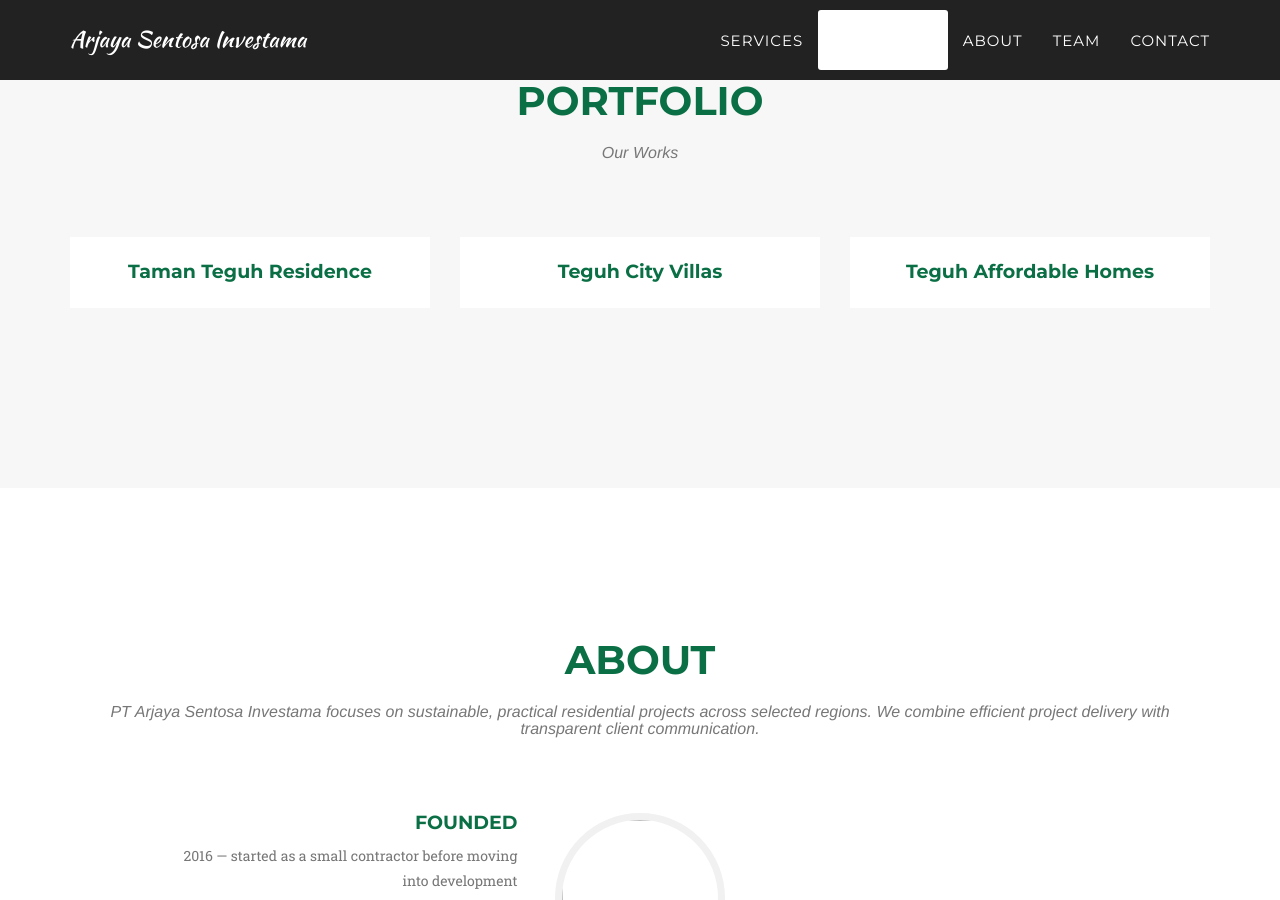
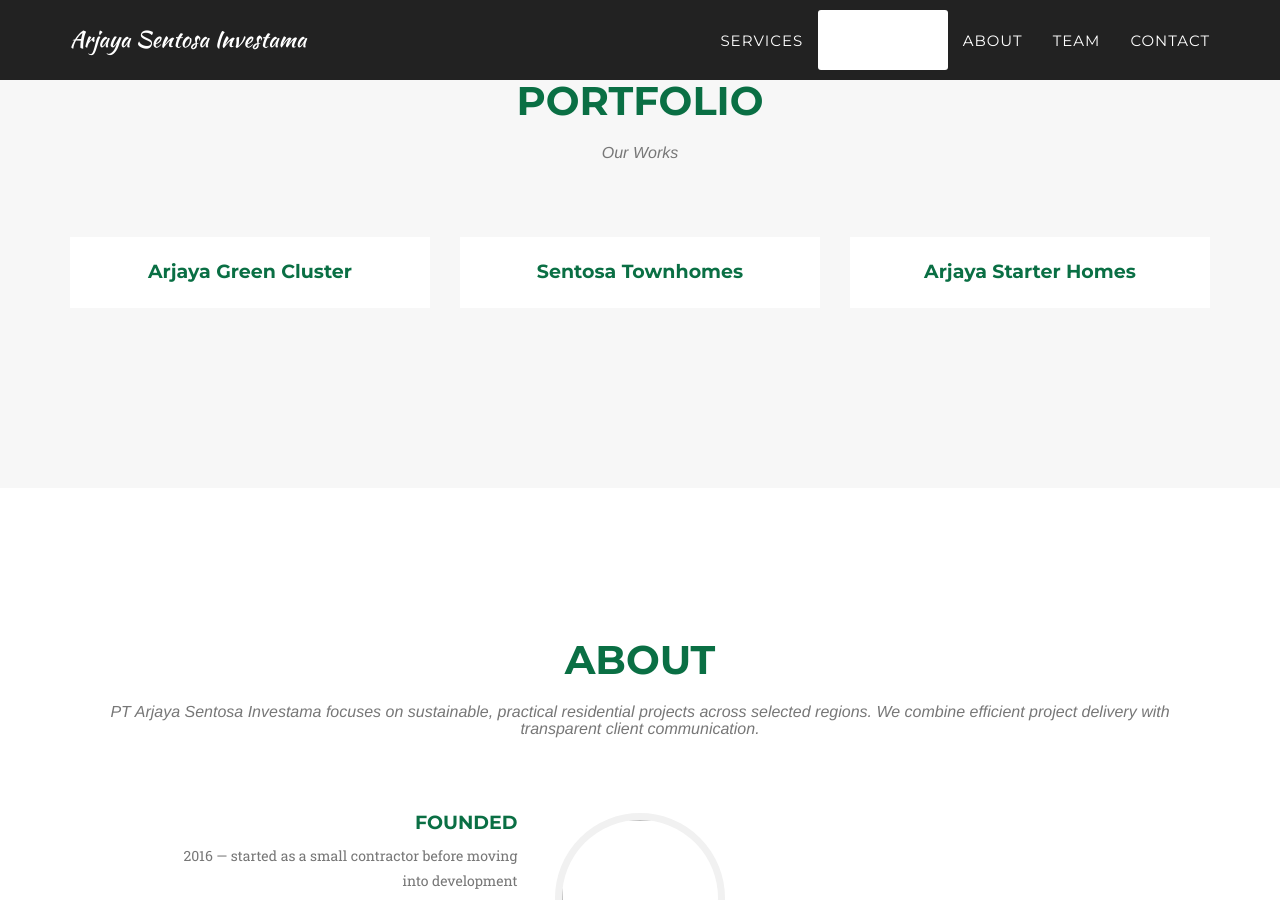
Before and after one commit to aptanadev/arjayasentosa, a Jekyll site: the page built from _posts/2014-07-17-project-2.markdown, in a window 1280 px wide and 900 px high, scrolled down 1616 px. Built offline with Jekyll 4.4.1, drawn with Linux system fonts in a browser that asks for light colours; some web fonts are replaced.

```diff
--- a/_posts/2014-07-16-project-3.markdown
+++ b/_posts/2014-07-16-project-3.markdown
@@ -1,11 +1,11 @@
 ---
-title: Teguh Affordable Homes
+title: Arjaya Starter Homes
 layout: default
 modal-id: 3
 date: 2014-07-16
 img: Porto3.jpg
 thumbnail: Porto3.jpg
 alt: image-alt
-description: Affordable starter homes program — partnership with local banks for mortgage support.
+description: Affordable housing initiative with bank-partnered mortgage schemes.
 
 ---
--- a/_posts/2014-07-17-project-2.markdown
+++ b/_posts/2014-07-17-project-2.markdown
@@ -1,11 +1,11 @@
 ---
-title: Teguh City Villas
+title: Sentosa Townhomes
 layout: default
 modal-id: 2
 date: 2014-07-17
 img: Porto2.jpg
 thumbnail: Porto2.jpg
 alt: image-alt
-description: Premium semi-detached villas — private parking & rooftop terrace.
+description: Townhome series with modern layouts and private terraces.
 
 ---
--- a/_posts/2014-07-18-project-1.markdown
+++ b/_posts/2014-07-18-project-1.markdown
@@ -1,11 +1,11 @@
 ---
-title: Taman Teguh Residence
+title: Arjaya Green Cluster
 layout: default
 modal-id: 1
 date: 2014-07-18
 img: Porto1.jpg
 thumbnail: Porto1.jpg
 alt: image-alt
-description: 120-unit cluster housing — 2 & 3 bedroom options, landscaped public spaces, gated security.
+description: 90-unit residential cluster with community park and shared facilities.
 
 ---
```
